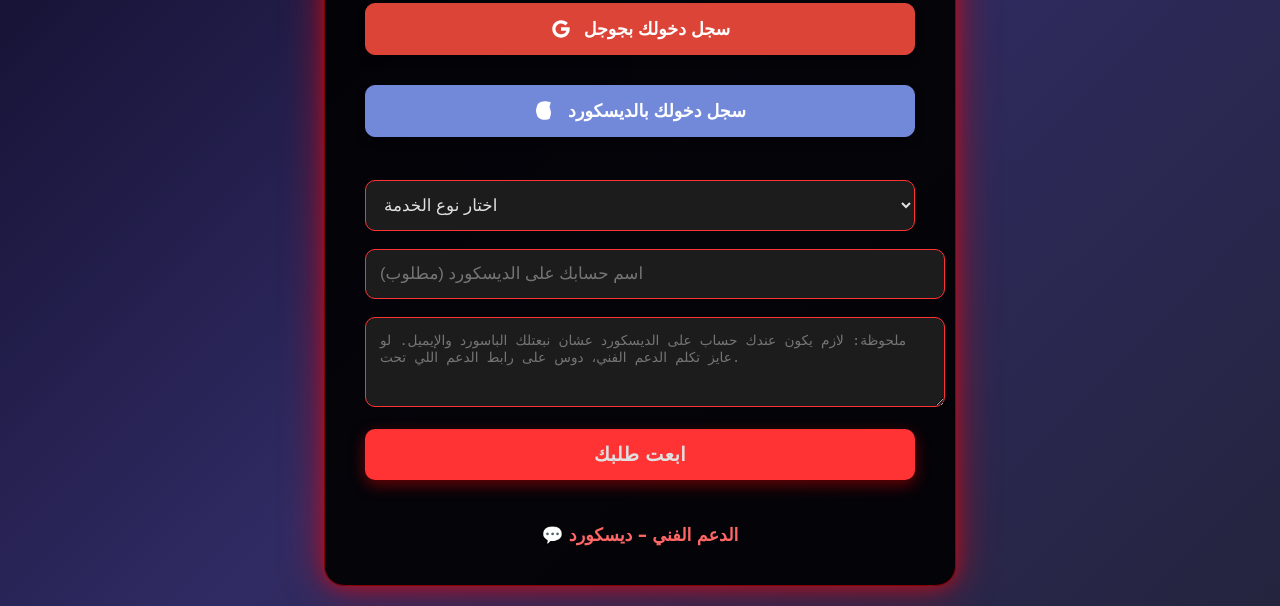
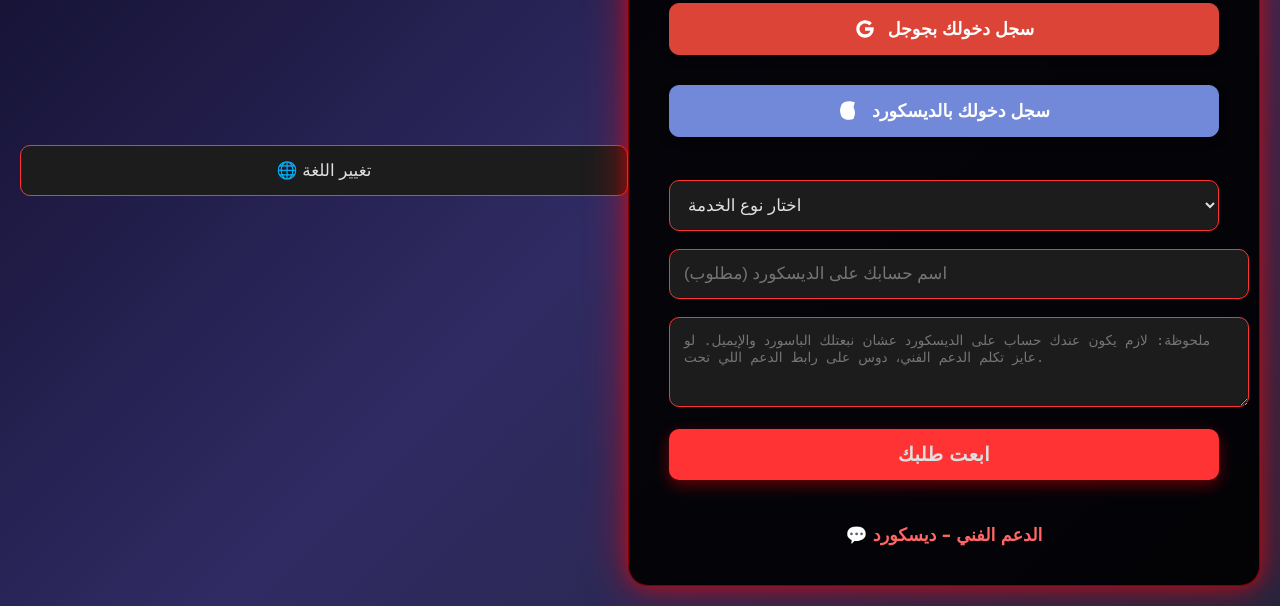
Before and after one commit to Omar9282jwee/Fox.Hosting, a website: page index.html in a window 1280 px wide. Shown: the part 247-853 px from the top of the page. Drawn offline with Linux system fonts and the light colour scheme.

Commit message:
Update index.html

```diff
--- a/index.html
+++ b/index.html
@@ -143,6 +143,7 @@
     }
   </style>
 </head>
+  <button id="lang-toggle">🌐 تغيير اللغة</button>
 <body>
   <div class="form-container">
     <img src="https://cdn.discordapp.com/attachments/1301118580955418676/1389554841554124810/ChatGPT_Image_Jun_4_2025_12_38_12_PM.png?ex=68650b4a&is=6863b9ca&hm=442a02cb60b93555a50c81cc39fbfd8b7fb4baac7597f128f0239c651ad1ac50&" alt="Fox Logo" style="display: block; margin: 0 auto 15px; max-width: 120px;" />
```
